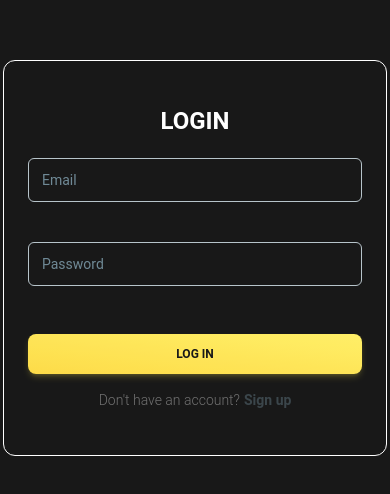
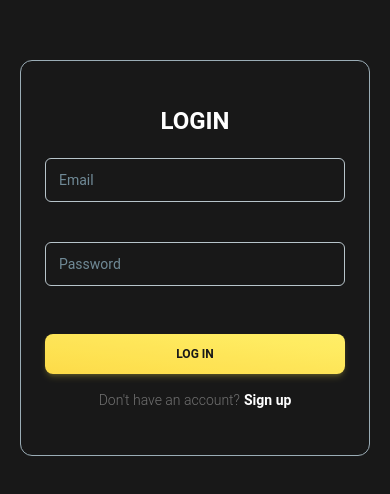
Before and after one commit to mohadmuhsin/solvusphere_client, a React (Vite) app: page /login in a window 390 px wide. Shown: the part 164-658 px from the top of the page. Built offline with nearby package versions, Linux system fonts and the light colour scheme.

Commit message:
login page designing

```diff
--- a/src/App.jsx
+++ b/src/App.jsx
@@ -1,6 +1,7 @@
 import { useState } from 'react'
 import { BrowserRouter as Router, Routes, Route } from 'react-router-dom'
 import LoginPage from './pages/LoginPage/LoginPage'
+import UserRegistration from './pages/User/UserRegistration'
 
 function App() {
 
@@ -10,6 +11,7 @@ function App() {
     <Router>
       <Routes>
         <Route path='/login' element={<LoginPage />}/>
+        <Route path='/register' element={<UserRegistration />}/>
       </Routes>
     </Router>
     </div>
--- a/src/pages/LoginPage/LoginPage.jsx
+++ b/src/pages/LoginPage/LoginPage.jsx
@@ -1,54 +1,61 @@
-import React from "react";
+import React, { useState } from "react";
 import {
   Button,
-  Dialog,
   Card,
-  CardHeader,
   CardBody,
   CardFooter,
   Typography,
   Input,
-  Checkbox,
 } from "@material-tailwind/react";
+import { Link } from "react-router-dom";
 
 function LoginPage() {
+  const [email, setEmail] = useState("");
+  const [password, setPassword] = useState("");
 
   return (
     <div>
-      <div className="bg-black opacity-90 flex flex-col justify-center align-middle items-center min-h-screen">
-
-        <Card className="mx-auto w-full max-w-[24rem] bg-opacity-0 border border-white bg-blur py-5">
-
+      <div className="bg-black opacity-90 flex flex-col justify-center align-middle items-center min-h-screen w-full md:px-0 px-5">
+        <Card className="mx-auto w-full max-w-[24rem] bg-opacity-0 border border-blue-gray-300 bg-blur py-5">
           <CardBody className="flex flex-col gap-10">
             <Typography className="-mb-5 mx-auto" variant="h4" color="white">
               LOGIN
             </Typography>
-            <Input label="Email" size="lg" />
+            <Input
+              label="Email"
+              onChange={(e) => setEmail(e.target.value)}
+              size="lg"
+              color="blue-gray"
+            />
 
-            <Input label="Password" size="lg" />
+            <Input
+              label="Password"
+              type="password"
+              color="blue-gray"
+              onChange={(e) => setPassword(e.target.value)}
+              size="lg"
+            />
           </CardBody>
 
           <CardFooter className="">
             <Button variant="gradient" color="yellow" fullWidth>
               Log In
             </Button>
-            <Typography variant="small" className="mt-4 flex justify-center">
+            <Typography variant="small" className="mt-4 flex justify-center " color="gray">
               Don&apos;t have an account?
+              <Link to='/register'>
               <Typography
                 as="a"
-                href="#signup"
                 variant="small"
-                color="blue-gray"
-                className="ml-1 font-bold"
+                color="white"
+                className="ml-1 font-bold opacity-100"
               >
                 Sign up
               </Typography>
-
+              </Link>
             </Typography>
           </CardFooter>
-
         </Card>
-
       </div>
     </div>
   );
--- /dev/null
+++ b/src/pages/User/UserRegistration.jsx
@@ -0,0 +1,11 @@
+import React from 'react'
+
+function UserRegistration() {
+  return (
+    <div>
+
+    </div>
+  )
+}
+
+export default UserRegistration
```
